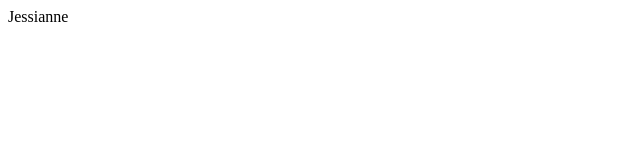
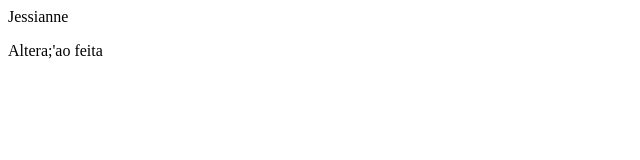
Before and after one commit to jessiannesaiara/gama-no-gith, a plain HTML site: page index.html in a window 1280 px wide. Shown: the full height of the page, 0-640 px from the left. Drawn offline with Linux system fonts and the light colour scheme.

Commit message:
arquivo index.html atualizado novamente

```diff
--- a/index.html
+++ b/index.html
@@ -1 +1,3 @@
 Jessianne
+
+<p>Altera;'ao feita</p>
```
